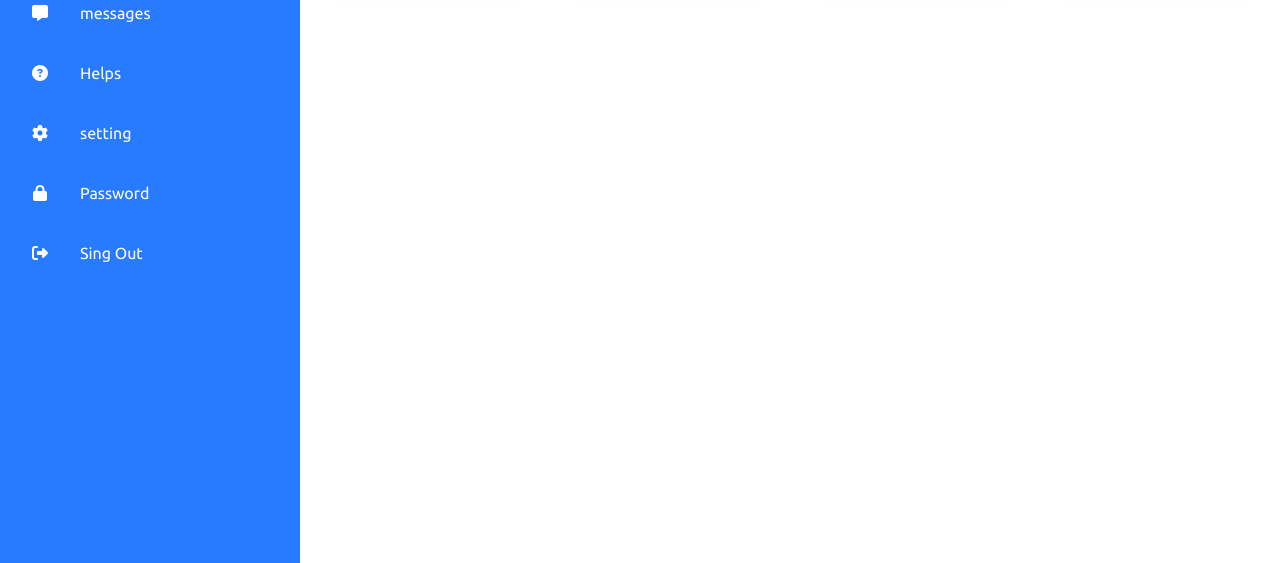
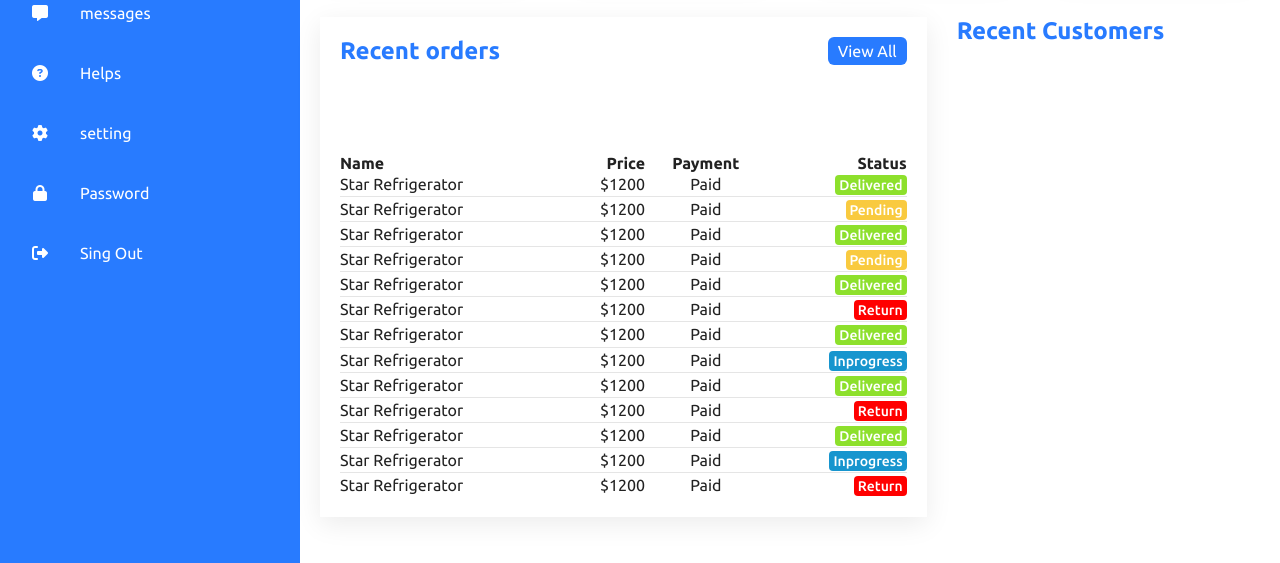
Before and after one commit to rhshuvo44/AdminPanel, a plain HTML site: page index.html in a window 1280 px wide. Shown: the part 237-800 px from the top of the page. Drawn offline with Linux system fonts and the light colour scheme.

Commit message:
recent Orders

```diff
--- a/css/style.css
+++ b/css/style.css
@@ -227,3 +227,98 @@ body {
 .cardBox .card:hover .iconBx {
   color: var(--white);
 }
+.details {
+  position: relative;
+  width: 100%;
+  padding: 20px;
+  display: grid;
+  grid-template-columns: 2fr 1fr;
+  grid-gap: 30px;
+  /* margin-top: 10px; */
+}
+.details .recentOrders {
+  position: relative;
+  display: grid;
+  min-height: 500px;
+  background-color: var(--white);
+  padding: 20px;
+  box-shadow: 0 7px 25px rgba(0, 0, 0, 0.08);
+}
+.cardHeader {
+  display: flex;
+  justify-content: space-between;
+  align-items: flex-start;
+}
+.cardHeader h2 {
+  font-weight: 600;
+  color: var(--blue);
+}
+.btn {
+  position: relative;
+  padding: 5px 10px;
+  background-color: var(--blue);
+  text-decoration: none;
+  color: var(--white);
+  border-radius: 6px;
+}
+.details table {
+  width: 100%;
+  border-collapse: collapse;
+  margin-top: 10px;
+  cursor: pointer;
+}
+.details table thead td {
+  font-weight: 600;
+}
+.details .recentOrders table tr {
+  color: var(--black1);
+  border-bottom: 1px solid rgba(0, 0, 0, 0.1);
+}
+.details .recentOrders table tr:last-child {
+  border-bottom: none;
+}
+.details .recentOrders table tbody tr:hover {
+  background-color: var(--blue);
+  color: var(--white);
+}
+.details .recentOrders table tr td:last-child {
+  text-align: end;
+}
+.details .recentOrders table tr td:nth-child(2) {
+  text-align: end;
+}
+.details .recentOrders table tr td:nth-child(3) {
+  text-align: center;
+}
+.status.delivered {
+  padding: 2px 4px;
+  color: var(--white);
+  border-radius: 4px;
+  font-size: 14px;
+  font-weight: 500;
+  background-color: #8de02c;
+}
+.status.pending {
+  padding: 2px 4px;
+  color: var(--white);
+  border-radius: 4px;
+  font-size: 14px;
+  font-weight: 500;
+  background-color: #f9ca3f;
+}
+.status.return {
+  padding: 2px 4px;
+  color: var(--white);
+  border-radius: 4px;
+  font-size: 14px;
+  font-weight: 500;
+  background-color: #f00;
+}
+.status.inprogress {
+  padding: 2px 4px;
+  color: var(--white);
+  border-radius: 4px;
+  font-size: 14px;
+  font-weight: 500;
+  background-color: #1795ce;
+}
--- a/index.html
+++ b/index.html
@@ -125,7 +125,104 @@
         <div class="details">
           <div class="recentOrders">
             <div class="cardHeader">
-              <!-- <h2>Recent orders</h2> -->
+              <h2>Recent orders</h2>
+              <a href="#" class="btn">View All</a>
+            </div>
+            <table>
+              <thead>
+                <tr>
+                  <td>Name</td>
+                  <td>Price</td>
+                  <td>Payment</td>
+                  <td>Status</td>
+                </tr>
+              </thead>
+              <tbody>
+                <tr>
+                  <td>Star Refrigerator</td>
+                  <td>$1200</td>
+                  <td>Paid</td>
+                  <td><span class="status delivered">Delivered</span></td>
+                </tr>
+                <tr>
+                  <td>Star Refrigerator</td>
+                  <td>$1200</td>
+                  <td>Paid</td>
+                  <td><span class="status pending">Pending</span></td>
+                </tr>
+                <tr>
+                  <td>Star Refrigerator</td>
+                  <td>$1200</td>
+                  <td>Paid</td>
+                  <td><span class="status delivered">Delivered</span></td>
+                </tr>
+                <tr>
+                  <td>Star Refrigerator</td>
+                  <td>$1200</td>
+                  <td>Paid</td>
+                  <td><span class="status pending">Pending</span></td>
+                </tr>
+                <tr>
+                  <td>Star Refrigerator</td>
+                  <td>$1200</td>
+                  <td>Paid</td>
+                  <td><span class="status delivered">Delivered</span></td>
+                </tr>
+                <tr>
+                  <td>Star Refrigerator</td>
+                  <td>$1200</td>
+                  <td>Paid</td>
+                  <td><span class="status return">Return</span></td>
+                </tr>
+                <tr>
+                  <td>Star Refrigerator</td>
+                  <td>$1200</td>
+                  <td>Paid</td>
+                  <td><span class="status delivered">Delivered</span></td>
+                </tr>
+                <tr>
+                  <td>Star Refrigerator</td>
+                  <td>$1200</td>
+                  <td>Paid</td>
+                  <td><span class="status inprogress">Inprogress</span></td>
+                </tr>
+                <tr>
+                  <td>Star Refrigerator</td>
+                  <td>$1200</td>
+                  <td>Paid</td>
+                  <td><span class="status delivered">Delivered</span></td>
+                </tr>
+                <tr>
+                  <td>Star Refrigerator</td>
+                  <td>$1200</td>
+                  <td>Paid</td>
+                  <td><span class="status return">Return</span></td>
+                </tr>
+                <tr>
+                  <td>Star Refrigerator</td>
+                  <td>$1200</td>
+                  <td>Paid</td>
+                  <td><span class="status delivered">Delivered</span></td>
+                </tr>
+                <tr>
+                  <td>Star Refrigerator</td>
+                  <td>$1200</td>
+                  <td>Paid</td>
+                  <td><span class="status inprogress">Inprogress</span></td>
+                </tr>
+                <tr>
+                  <td>Star Refrigerator</td>
+                  <td>$1200</td>
+                  <td>Paid</td>
+                  <td><span class="status return">Return</span></td>
+                </tr>
+              </tbody>
+            </table>
+          </div>
+          <!-- recent Customers -->
+          <div class="recentCustomers">
+            <div class="cardHeader">
+              <h2>Recent Customers</h2>
             </div>
           </div>
         </div>
```
